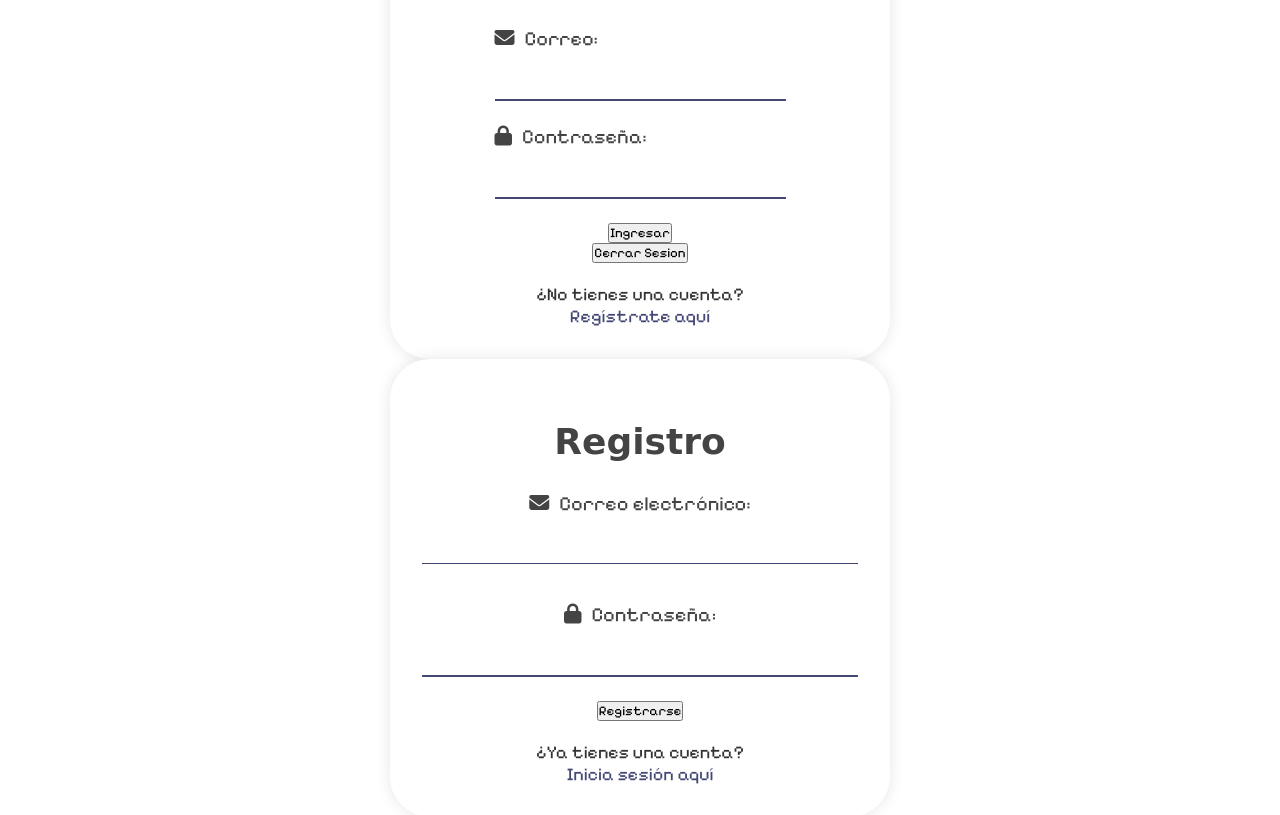
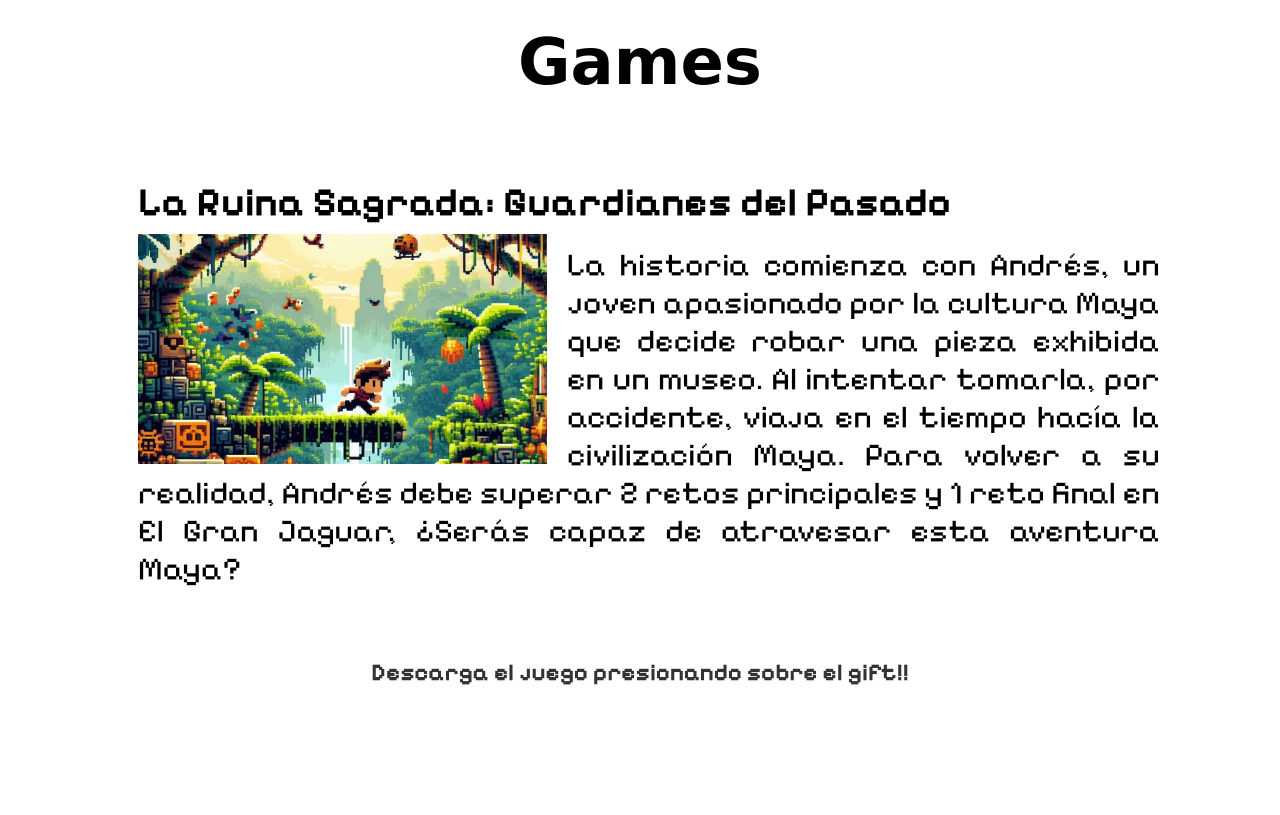
Before and after one commit to soffiblanco/Software, a website with bundled scripts: page KDS_Games2/KDS_Games/Games.html in a window 1280 px wide. Shown: the part 125-940 px from the top of the page. Built offline with nearby package versions, Linux system fonts and the light colour scheme; a web font is replaced by a local one.

Commit message:
Pequeños ajustes

```diff
--- a/KDS_Games2/KDS_Games/Games.html
+++ b/KDS_Games2/KDS_Games/Games.html
@@ -26,43 +26,6 @@
             </nav>
         </header>
 
-        <div id="login-popup" class="login-popup">
-            <span class="icon-close"><i class="fa-solid fa-xmark" ></i></span>
-            <div id="login-link" class="form-box login">
-                <form id="loginForm" class="login-form">
-                    <h2>Inicio de sesión</h2>
-                    <div class="input-box">
-                        <label for="username"><i class="fas fa-envelope"></i>Correo:</label>
-                        <input type="text" id="emaillog" name="username" required>
-                    </div>
-                    <div class="input-box">
-                        <label for="password"><i class="fas fa-lock"></i>Contraseña:</label>
-                        <input type="password" id="passwordlog" name="password" required>
-                    </div>
-                    <button type="submit" id="login">Ingresar</button>
-                    <button type="submit" id="cerrar">Cerrar Sesion</button>
-                    <p>¿No tienes una cuenta? <br><a href="#" id="registro-link" class="inline" onclick="mostrarRegistro()">Regístrate aquí</a></p>
-                </form>
-            </div>
-
-            <div id="registro-link" class="form-box register">
-                <div id="registro-screen" class="screen" style="display: none;"></div>
-                <form>
-                    <h2>Registro</h2>
-                    <label for="email"><i class="fas fa-envelope"></i>Correo electrónico:</label>
-                    <input type="email" id="emailreg" name="email" required>
-                    <br>
-                    <label for="password"><i class="fas fa-lock"></i>Contraseña:</label>
-                    <input type="password" id="passwordreg" name="password" required>
-                    <button type="submit" id="registro">Registrarse</button>
-                    <p>¿Ya tienes una cuenta? <br><a href="#" id="login-link" onclick="mostrarLogin()">Inicia sesión aquí</a></p>
-
-                </form>
-                <button id="showRegistroForm" class="btnLogin-popup">Registrarse</button>
-                <div id="registro-screen" class="screen" style="display: none;"></div>
-            </div>
-        </div>
-
 
         <section id="games" class="games">
             <h2>Games</h2>
@@ -72,6 +35,8 @@
                 <h3 >La Ruina Sagrada: Guardianes del Pasado</h3>
                 <p> La historia comienza con Andrés, un joven apasionado por la cultura Maya que decide robar una pieza exhibida en un museo.  Al intentar tomarla, por accidente, viaja en el tiempo hacía la civilización Maya. Para volver a su realidad, Andrés debe superar 2 retos principales y 1 reto final en El Gran Jaguar, ¿Serás capaz de atravesar esta aventura Maya?</p>
             </div>
+            <h1 class="espacio-h1"> Descarga el juego presionando sobre el gift!! </h1>
+        </section>
         </section>
 
 
--- a/KDS_Games2/KDS_Games/style.css
+++ b/KDS_Games2/KDS_Games/style.css
@@ -510,6 +510,10 @@ transform: scale(1);
     margin-top: 5px !important;
 }
 
+.espacio-h1 {
+    margin-top: 50px; /* Ajusta el valor según sea necesario */
+}
+
 @media screen and (max-width: 600px) {
     form {
       max-width: none;
```
Also changed, not shown: KDS_Games2/KDS_Games/About-Us.html (+0 -33 lines), KDS_Games2/KDS_Games/Home.html (+1 -0 lines).
